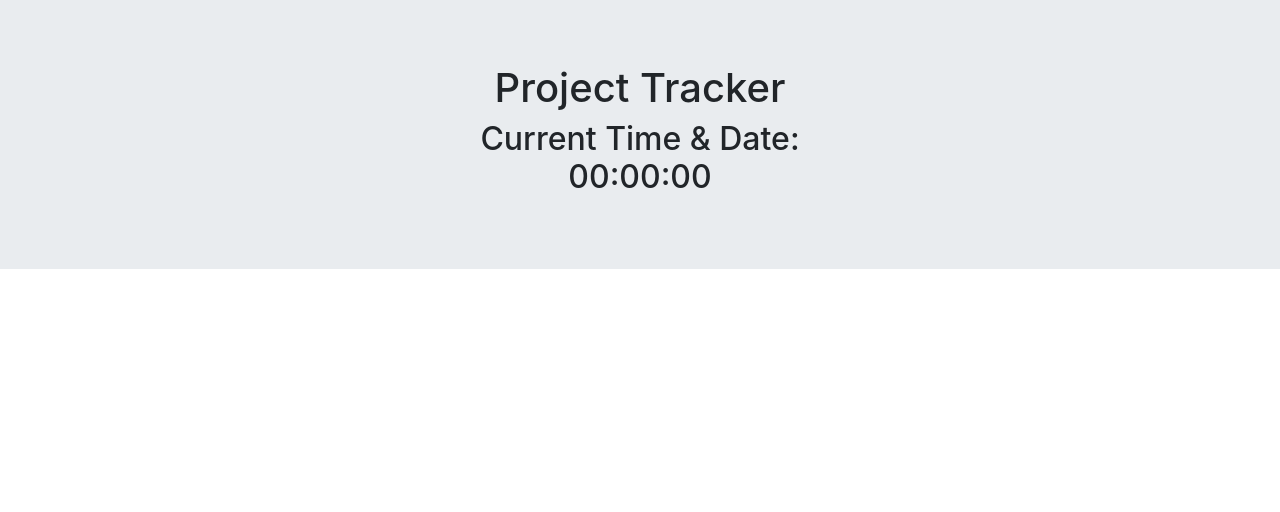
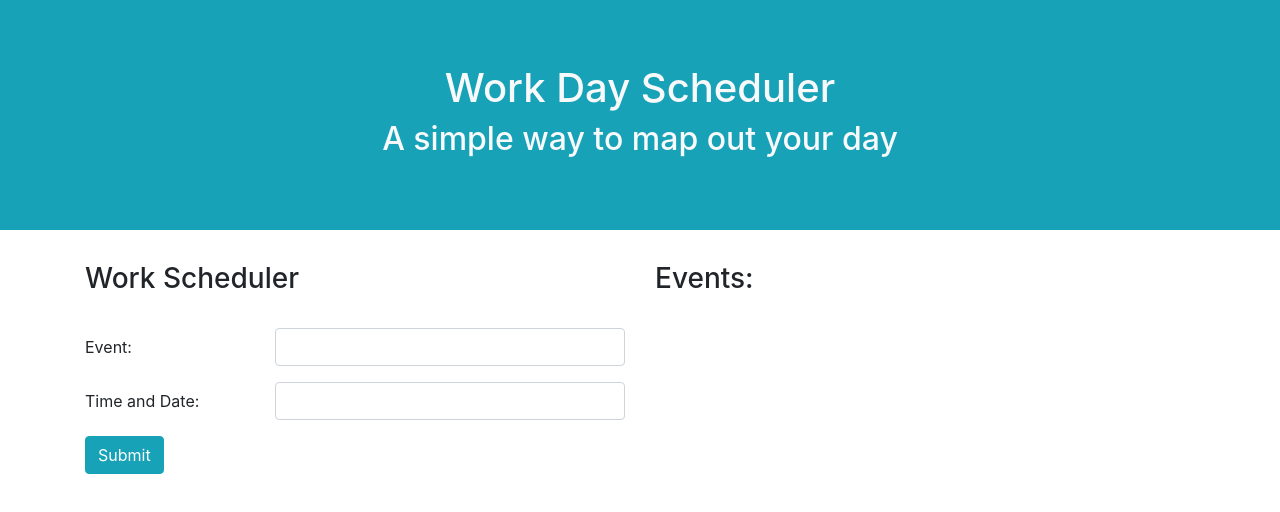
Before and after one commit to jagatston/Work-Day-Schedule, a plain HTML site: page assets/index.html in a window 1280 px wide. Drawn offline with nearby package versions, Linux system fonts and the light colour scheme.

Commit message:
made changes to code and added comments to html

```diff
--- /dev/null
+++ b/assets/css/style.css
@@ -0,0 +1,5 @@
+/* styles for jumbotron */
+
+#jumbotron {
+    background-color: blueviolet;
+}
--- a/assets/index.html
+++ b/assets/index.html
@@ -1,24 +1,78 @@
 <!DOCTYPE html>
 <html lang="en">
+  <head>
+    <meta charset="utf-8" />
+    <meta name="viewport" content="width=device-width, initial-scale=1" />
+    <link
+      rel="stylesheet"
+      href="https://cdnjs.cloudflare.com/ajax/libs/twitter-bootstrap/4.5.0/css/bootstrap.min.css"
+    />
+    <link
+      rel="stylesheet"
+      href="https://code.jquery.com/ui/1.12.1/themes/base/jquery-ui.css"
+    />
+    <link rel="stylesheet" href="./css/style.css" />
+    <title>Work Day Scheduler</title>
+  </head>
 
-<head>
-  <meta charset="UTF-8">
-  <meta name="viewport" content="width=device-width, initial-scale=1.0">
-  <meta http-equiv="X-UA-Compatible" content="ie=edge">
-  <meta name="Description" content="Enter your description here" />
-  <link rel="stylesheet" href="https://cdnjs.cloudflare.com/ajax/libs/twitter-bootstrap/4.5.0/css/bootstrap.min.css">
-  <link rel="stylesheet" href="https://code.jquery.com/ui/1.12.1/themes/base/jquery-ui.css">
-
-  <link href="https://fonts.googleapis.com/css2?family=Fira+Sans:wght@400;700&display=swap" rel="stylesheet">
-  <link rel="stylesheet" href="./assets/css/style.css">
-  <title>Scheduler</title>
-</head>
-
-<body>
-
-  <header class="jumbotron jumbotron-fluid custom-jumbotron">
-    <div class="container text-center">
-      <h1>Project Tracker</h1>
-      <h2>Current Time &amp; Date: <br /> <span id="time-display">00:00:00</span></h2>
+  <body>
+      <!-- jumbotron header -->
+    <div
+      class="jumbotron jumbotron-fluid bg-info text-light color-red"
+      id="jumbotron"
+    >
+      <div class="container text-center">
+        <h1>Work Day Scheduler</h1>
+        <h2>A simple way to map out your day</h2>
+      </div>
     </div>
-  </header>
+    <!-- work scheduler -->
+    <div class="container">
+      <div class="row justify-content-center">
+        <div class="col-6">
+          <h3>Work Scheduler</h3>
+          <br />
+          <form id="skills-form">
+            <div class="form-group row">
+                <!-- where they put the event and time and date -->
+              <label for="skill" class="col-sm-4 col-form-label">Event: </label>
+              <div class="col-sm-8">
+                <input type="text" class="form-control" id="skill-name" />
+              </div>
+            </div>
+            <div class="form-group row">
+              <label for="date" class="col-sm-4 col-form-label"
+                >Time and Date:
+              </label>
+              <div class="col-sm-8">
+                <input
+                  type="text"
+                  class="form-control"
+                  id="datepicker"
+                  autocomplete="off"
+                />
+              </div>
+            </div>
+            <!-- submit button -->
+            <button type="submit" value="Submit" class="btn btn-info">
+              Submit
+            </button>
+          </form>
+        </div>
+        <!-- where they show the events -->
+        <div class="col-6">
+          <h3>Events:</h3>
+          <br />
+          <ul class="list-group" id="skills-list"></ul>
+        </div>
+      </div>
+    </div>
+  </body>
+  <!-- third party APIs -->
+  <script
+    src="https://code.jquery.com/jquery-3.6.0.min.js"
+    integrity="sha256-/xUj+3OJU5yExlq6GSYGSHk7tPXikynS7ogEvDej/m4="
+    crossorigin="anonymous"
+  ></script>
+  <script src="./js/script.js"></script>
+</html>
--- /dev/null
+++ b/assets/js/script.js
@@ -0,0 +1 @@
+console.log("hello world")
```
